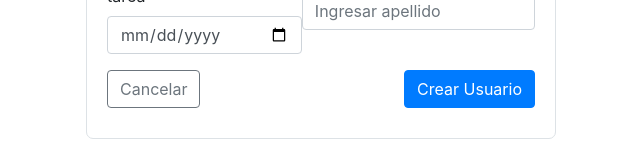
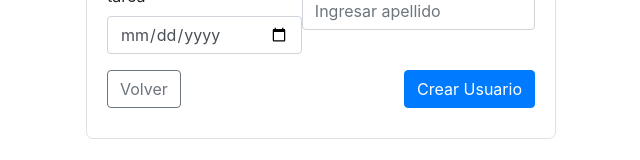
Before and after one commit to nestorguio7/proyecto-angular-Nestor, an Angular app: page /nuevo in a window 1280 px wide. Shown: the part 280-440 px from the top of the page, without its empty margins (319-959 px from the left). Built offline with nearby package versions, Linux system fonts and the light colour scheme.

Commit message:
change text button cancel

```diff
--- a/src/app/nuevo/nuevo.component.html
+++ b/src/app/nuevo/nuevo.component.html
@@ -65,7 +65,7 @@
         class="btn btn-outline-secondary is-small"
         (click)="volver()"
       >
-        Cancelar
+        Volver
       </button>
       <button class="btn btn-primary is-small">Crear Usuario</button>
     </div>
```
